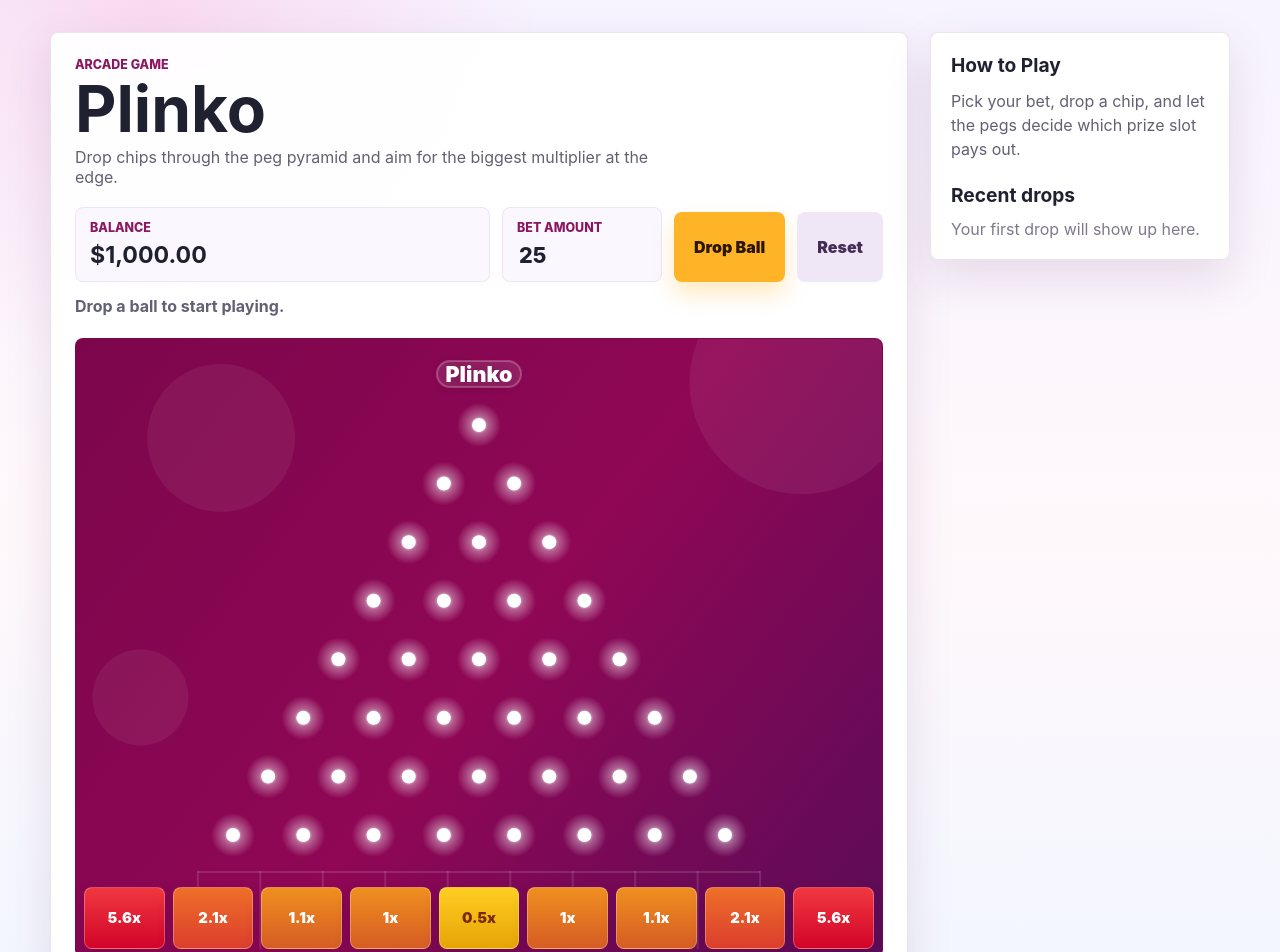
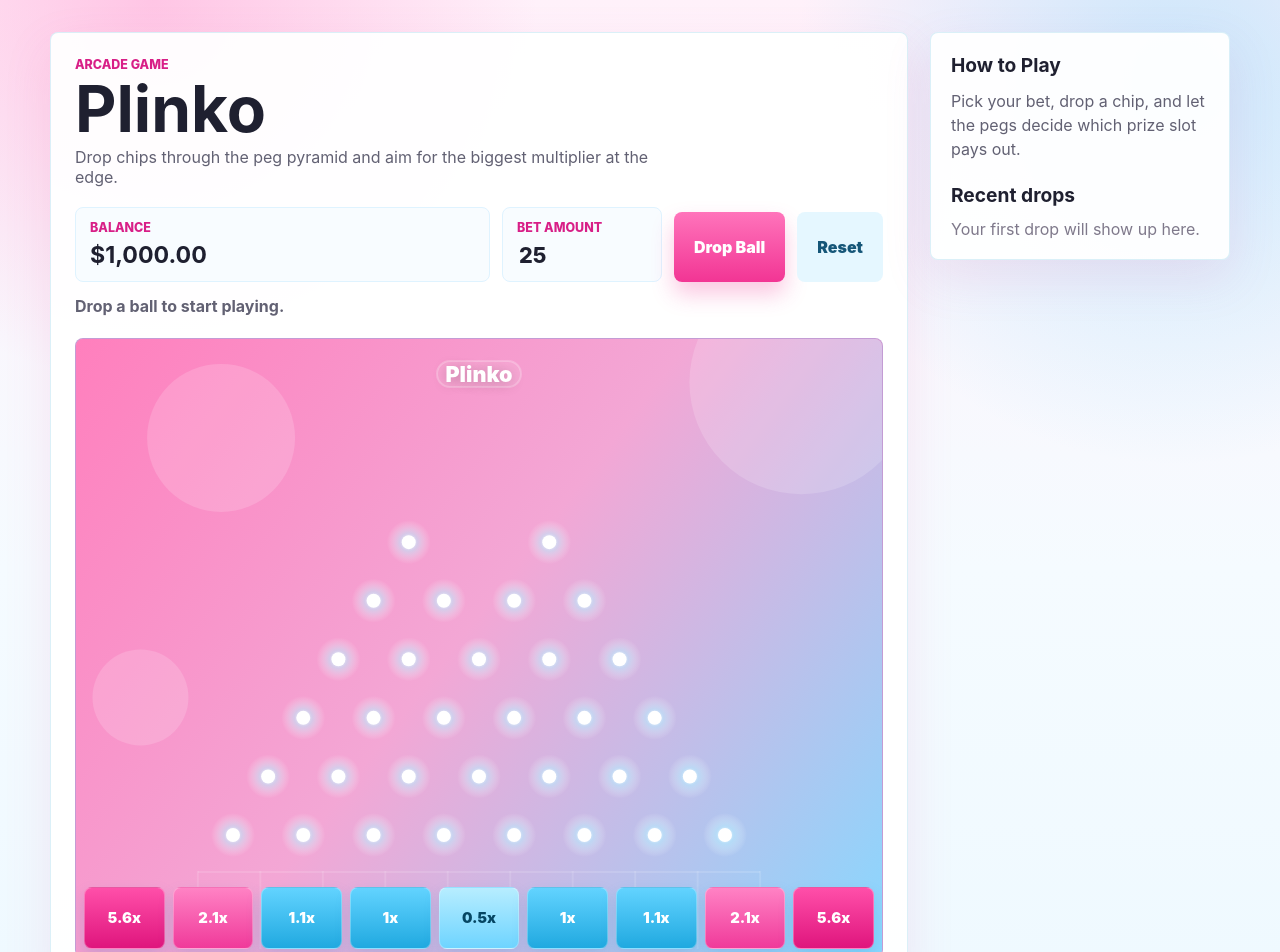
Before and after one commit to Woojoo-space/Plinko, a React (Vite) app: page / in a window 1280 px wide. Shown: the top 952 px of the page. Built offline with nearby package versions, Linux system fonts and the light colour scheme.

Commit message:
Update Plinko theme and pins

```diff
--- a/src/App.css
+++ b/src/App.css
@@ -1,8 +1,9 @@
 .plinko-page {
   min-height: 100vh;
   background:
-    radial-gradient(circle at 12% 0%, rgba(255, 124, 188, 0.22), transparent 24rem),
-    linear-gradient(180deg, #f7f3ff 0%, #fff8fb 52%, #f2f6ff 100%);
+    radial-gradient(circle at 12% 0%, rgba(255, 113, 188, 0.34), transparent 24rem),
+    radial-gradient(circle at 92% 8%, rgba(107, 211, 255, 0.36), transparent 24rem),
+    linear-gradient(180deg, #fff1fa 0%, #f5fbff 56%, #eef9ff 100%);
   color: #1f2030;
   display: flex;
   align-items: flex-start;
@@ -21,8 +22,8 @@
 .game-panel,
 .history-panel {
   background: rgba(255, 255, 255, 0.94);
-  border: 1px solid rgba(96, 74, 122, 0.14);
-  box-shadow: 0 18px 48px rgba(74, 28, 86, 0.12);
+  border: 1px solid rgba(105, 190, 226, 0.24);
+  box-shadow: 0 18px 48px rgba(233, 93, 164, 0.13);
 }
 
 .game-panel {
@@ -39,7 +40,7 @@
 
 .eyebrow,
 .label {
-  color: #8b1760;
+  color: #d81f87;
   font-size: 0.78rem;
   font-weight: 800;
   letter-spacing: 0;
@@ -75,8 +76,8 @@ h1 {
 .controls > div,
 .bet-control {
   min-height: 70px;
-  background: #faf7ff;
-  border: 1px solid #eee3f8;
+  background: #f8fcff;
+  border: 1px solid #dff3ff;
   border-radius: 8px;
   display: grid;
   gap: 6px;
@@ -116,14 +117,14 @@ button:disabled {
 }
 
 .drop-button {
-  background: #ffb326;
-  color: #2d1600;
-  box-shadow: 0 12px 22px rgba(255, 179, 38, 0.28);
+  background: linear-gradient(180deg, #ff74bb, #f23594);
+  color: #ffffff;
+  box-shadow: 0 12px 22px rgba(242, 53, 148, 0.28);
 }
 
 .reset-button {
-  background: #efe7f6;
-  color: #432c56;
+  background: #e5f7ff;
+  color: #155678;
 }
 
 .status {
@@ -139,8 +140,8 @@ button:disabled {
   min-height: 620px;
   overflow: hidden;
   border-radius: 8px;
-  background: #7c064c;
-  border: 1px solid rgba(124, 6, 76, 0.22);
+  background: #ff8cc8;
+  border: 1px solid rgba(79, 188, 235, 0.34);
   box-shadow: inset 0 0 0 1px rgba(255, 255, 255, 0.12);
 }
 
@@ -181,7 +182,7 @@ button:disabled {
 .slot {
   min-height: 62px;
   border-radius: 8px;
-  background: linear-gradient(180deg, #ef8f1f, #d65c24);
+  background: linear-gradient(180deg, #62d3ff, #20a9e0);
   border: 1px solid rgba(255, 255, 255, 0.28);
   display: flex;
   align-items: center;
@@ -189,22 +190,22 @@ button:disabled {
   color: #ffffff;
   font-size: 0.92rem;
   font-weight: 950;
-  box-shadow: 0 8px 16px rgba(71, 8, 56, 0.2);
+  box-shadow: 0 8px 16px rgba(26, 133, 188, 0.18);
 }
 
 .slot:nth-child(1),
 .slot:nth-child(9) {
-  background: linear-gradient(180deg, #f0383f, #d20429);
+  background: linear-gradient(180deg, #ff4fa9, #df157d);
 }
 
 .slot:nth-child(2),
 .slot:nth-child(8) {
-  background: linear-gradient(180deg, #ef6f29, #db3e2d);
+  background: linear-gradient(180deg, #ff82c4, #f03a9a);
 }
 
 .slot:nth-child(5) {
-  background: linear-gradient(180deg, #ffce22, #e6a407);
-  color: #7a2900;
+  background: linear-gradient(180deg, #b7edff, #6ed4ff);
+  color: #064663;
 }
 
 .history-panel {
@@ -240,16 +241,16 @@ button:disabled {
   display: flex;
   justify-content: space-between;
   gap: 12px;
-  border-bottom: 1px solid #eee3f8;
+  border-bottom: 1px solid #dff3ff;
   padding-bottom: 10px;
 }
 
 .win {
-  color: #0a8f68;
+  color: #1281b3;
 }
 
 .loss {
-  color: #c83241;
+  color: #d81f87;
 }
 
 @media (max-width: 900px) {
--- a/src/App.jsx
+++ b/src/App.jsx
@@ -3,6 +3,7 @@ import './App.css';
 
 const ROWS = 8;
 const SLOT_COUNT = ROWS + 1;
+const HIDDEN_TOP_ROWS = 2;
 const STARTING_BALANCE = 1000;
 const INITIAL_BET = 25;
 const MULTIPLIERS = [5.6, 2.1, 1.1, 1, 0.5, 1, 1.1, 2.1, 5.6];
@@ -39,10 +40,15 @@ function getBoardGeometry(width, height) {
     const startX = width / 2 - rowWidth / 2;
 
     return Array.from({ length: count }, (_, index) => ({
+      hidden:
+        row < HIDDEN_TOP_ROWS ||
+        (row === HIDDEN_TOP_ROWS && index === Math.floor(count / 2)),
       x: startX + index * spacing,
       y: top + row * rowGap,
     }));
-  }).flat();
+  })
+    .flat()
+    .filter((peg) => !peg.hidden);
 
   return {
     boardLeft: left,
@@ -62,13 +68,13 @@ function drawBoard(context, geometry, balls) {
   context.clearRect(0, 0, width, height);
 
   const gradient = context.createLinearGradient(0, 0, width, height);
-  gradient.addColorStop(0, '#7c064c');
-  gradient.addColorStop(0.52, '#8f0755');
-  gradient.addColorStop(1, '#5b0c58');
+  gradient.addColorStop(0, '#ff7fbd');
+  gradient.addColorStop(0.48, '#f3a7d5');
+  gradient.addColorStop(1, '#87d8ff');
   context.fillStyle = gradient;
   context.fillRect(0, 0, width, height);
 
-  context.fillStyle = 'rgba(255, 255, 255, 0.06)';
+  context.fillStyle = 'rgba(255, 255, 255, 0.16)';
   context.beginPath();
   context.arc(width * 0.18, height * 0.16, 74, 0, Math.PI * 2);
   context.fill();
@@ -90,7 +96,7 @@ function drawBoard(context, geometry, balls) {
   pegs.forEach((peg) => {
     const glow = context.createRadialGradient(peg.x, peg.y, 2, peg.x, peg.y, 22);
     glow.addColorStop(0, 'rgba(255, 255, 255, 0.95)');
-    glow.addColorStop(0.35, 'rgba(255, 255, 255, 0.36)');
+    glow.addColorStop(0.35, 'rgba(186, 239, 255, 0.52)');
     glow.addColorStop(1, 'rgba(255, 255, 255, 0)');
     context.fillStyle = glow;
     context.beginPath();
```
